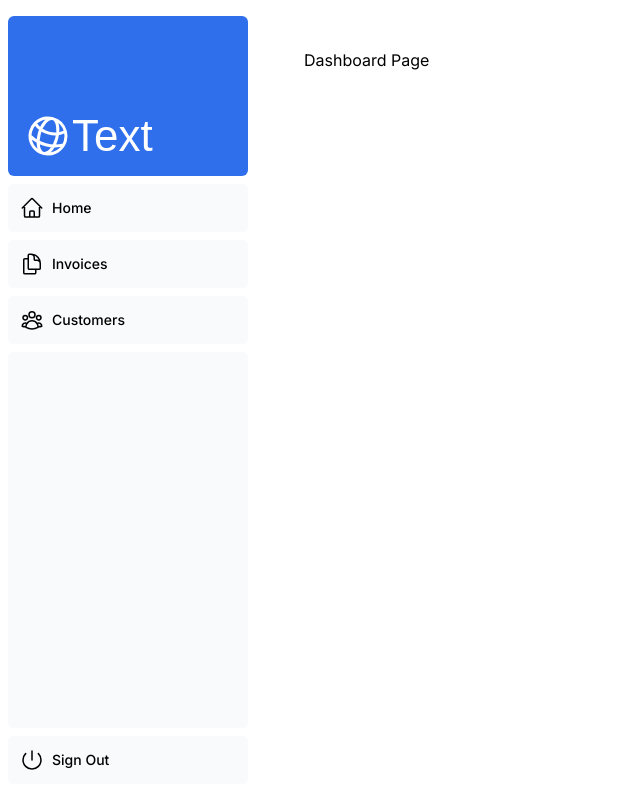
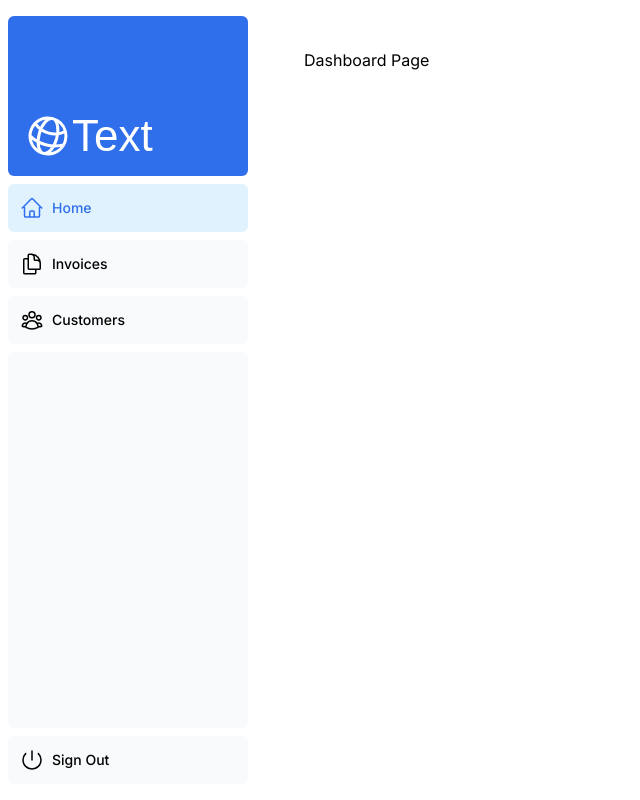
Before and after one commit to yasensimeonov/NextJS-Learn-Dasboard, a Next.js app: page /dashboard in a window 1280 px wide. Shown: the whole page, without its empty margins (0-640 px from the left). Built offline with nearby package versions, Linux system fonts and the light colour scheme; a web font is replaced by a local one.

Commit message:
End of Chapter 5: Navigating Between Pages

```diff
--- a/app/page.tsx
+++ b/app/page.tsx
@@ -6,7 +6,7 @@
 import Image from 'next/image';
 
 export default function Page() {
-    const clsxTest: string = 'moderate';
+    const clsxTest: string = 'calm';
 
     return (
         <main className="flex min-h-screen flex-col p-6">
--- a/app/ui/dashboard/nav-links.tsx
+++ b/app/ui/dashboard/nav-links.tsx
@@ -1,8 +1,13 @@
+'use client';
+
 import {
   UserGroupIcon,
   HomeIcon,
   DocumentDuplicateIcon,
 } from '@heroicons/react/24/outline';
+import Link from 'next/link';
+import { usePathname } from "next/navigation";
+import clsx from 'clsx';
 
 // Map of links to display in the side navigation.
 // Depending on the size of the application, this would be stored in a database.
@@ -17,19 +22,26 @@
 ];
 
 export default function NavLinks() {
+  const pathName = usePathname();
+
   return (
     <>
       {links.map((link) => {
         const LinkIcon = link.icon;
         return (
-          <a
+          <Link
             key={link.name}
             href={link.href}
-            className="flex h-[48px] grow items-center justify-center gap-2 rounded-md bg-gray-50 p-3 text-sm font-medium hover:bg-sky-100 hover:text-blue-600 md:flex-none md:justify-start md:p-2 md:px-3"
+            className={clsx(
+                'flex h-[48px] grow items-center justify-center gap-2 rounded-md bg-gray-50 p-3 text-sm font-medium hover:bg-sky-100 hover:text-blue-600 md:flex-none md:justify-start md:p-2 md:px-3',
+                {
+                  'bg-sky-100 text-blue-600': pathName === link.href,
+                },
+            )}
           >
             <LinkIcon className="w-6" />
             <p className="hidden md:block">{link.name}</p>
-          </a>
+          </Link>
         );
       })}
     </>
```
